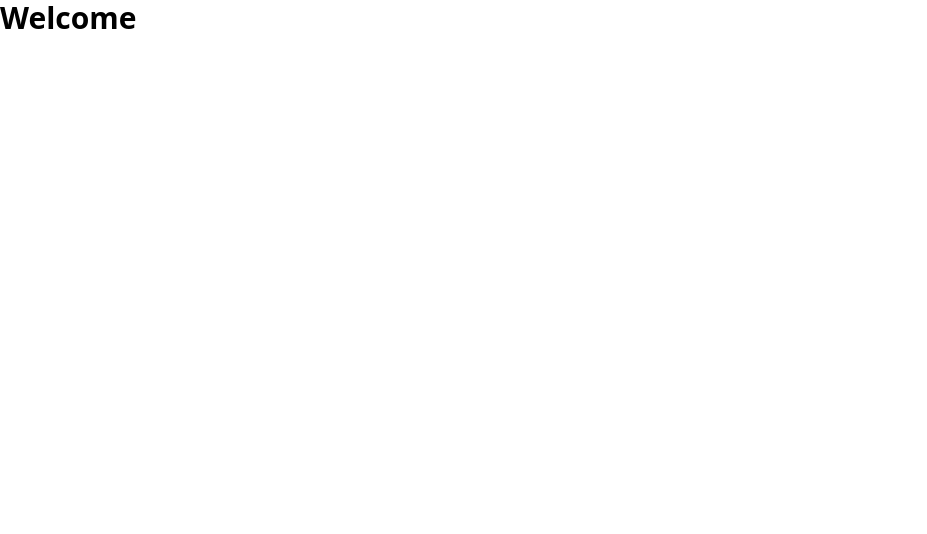
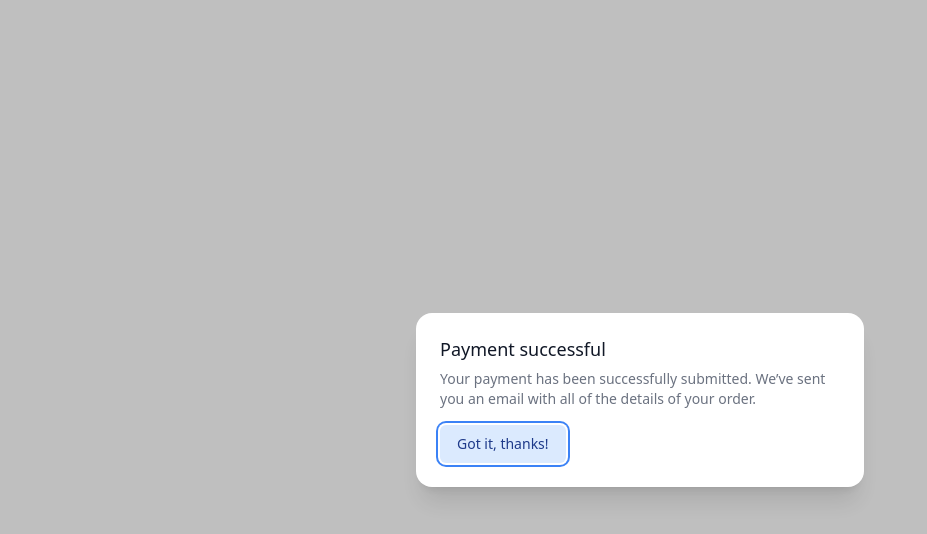
Before and after one commit to eimwe/chatroom, a Vue app: page / in a window 1280 px wide. Shown: the top 534 px of the page, without its empty margins (0-927 px from the left). Built offline with nearby package versions, Linux system fonts and the light colour scheme.

Commit message:
Used HeadlessUI dialog component for test purposes

```diff
--- a/src/views/WelcomeView.vue
+++ b/src/views/WelcomeView.vue
@@ -1,3 +1,79 @@
+<script setup>
+import { ref } from 'vue';
+import { TransitionRoot, TransitionChild, Dialog, DialogPanel, DialogTitle } from '@headlessui/vue';
+
+const isOpen = ref(true);
+
+const closeModal = () => {
+  isOpen.value = false;
+};
+
+const openModal = () => {
+  isOpen.value = true;
+};
+</script>
+
 <template>
-  <div class="text-3xl font-bold">Welcome</div>
+  <div class="fixed inset-0 flex items-center justify-center">
+    <button
+      type="button"
+      @click="openModal"
+      class="rounded-md bg-black bg-opacity-20 px-4 py-2 text-sm font-medium text-white hover:bg-opacity-30 focus:outline-none focus-visible:ring-2 focus-visible:ring-white focus-visible:ring-opacity-75"
+    >
+      Open dialog
+    </button>
+  </div>
+  <TransitionRoot appear :show="isOpen" as="template">
+    <Dialog as="div" @close="closeModal" class="relative z-10">
+      <TransitionChild
+        as="template"
+        enter="duration-300 ease-out"
+        enter-from="opacity-0"
+        enter-to="opacity-100"
+        leave="duration-200 ease-in"
+        leave-from="opacity-100"
+        leave-to="opacity-0"
+      >
+        <div class="fixed inset-0 bg-black bg-opacity-25" />
+      </TransitionChild>
+
+      <div class="fixed inset-0 overflow-y-auto">
+        <div class="flex min-h-full items-center justify-center p-4 text-center">
+          <TransitionChild
+            as="template"
+            enter="duration-300 ease-out"
+            enter-from="opacity-0 scale-95"
+            enter-to="opacity-100 scale-100"
+            leave="duration-200 ease-in"
+            leave-from="opacity-100 scale-100"
+            leave-to="opacity-0 scale-95"
+          >
+            <DialogPanel
+              class="w-full max-w-md transform overflow-hidden rounded-2xl bg-white p-6 text-left align-middle shadow-xl transition-all"
+            >
+              <DialogTitle as="h3" class="text-lg font-medium leading-6 text-gray-900">
+                Payment successful
+              </DialogTitle>
+              <div class="mt-2">
+                <p class="text-sm text-gray-500">
+                  Your payment has been successfully submitted. We’ve sent you an email with all of
+                  the details of your order.
+                </p>
+              </div>
+
+              <div class="mt-4">
+                <button
+                  type="button"
+                  class="inline-flex justify-center rounded-md border border-transparent bg-blue-100 px-4 py-2 text-sm font-medium text-blue-900 hover:bg-blue-200 focus:outline-none focus-visible:ring-2 focus-visible:ring-blue-500 focus-visible:ring-offset-2"
+                  @click="closeModal"
+                >
+                  Got it, thanks!
+                </button>
+              </div>
+            </DialogPanel>
+          </TransitionChild>
+        </div>
+      </div>
+    </Dialog>
+  </TransitionRoot>
 </template>
```
